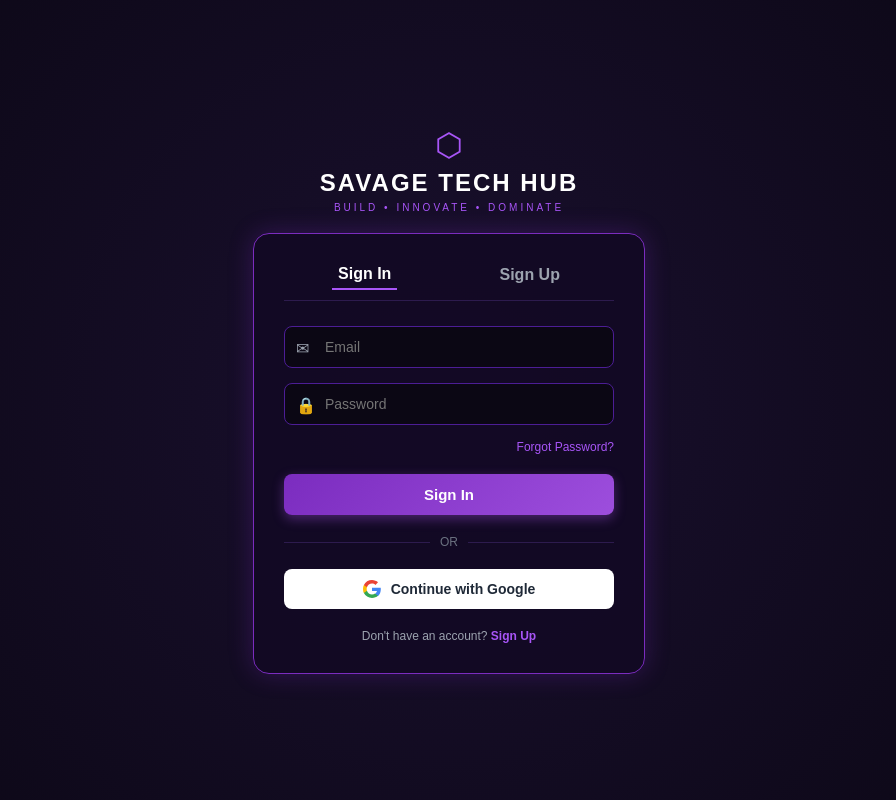
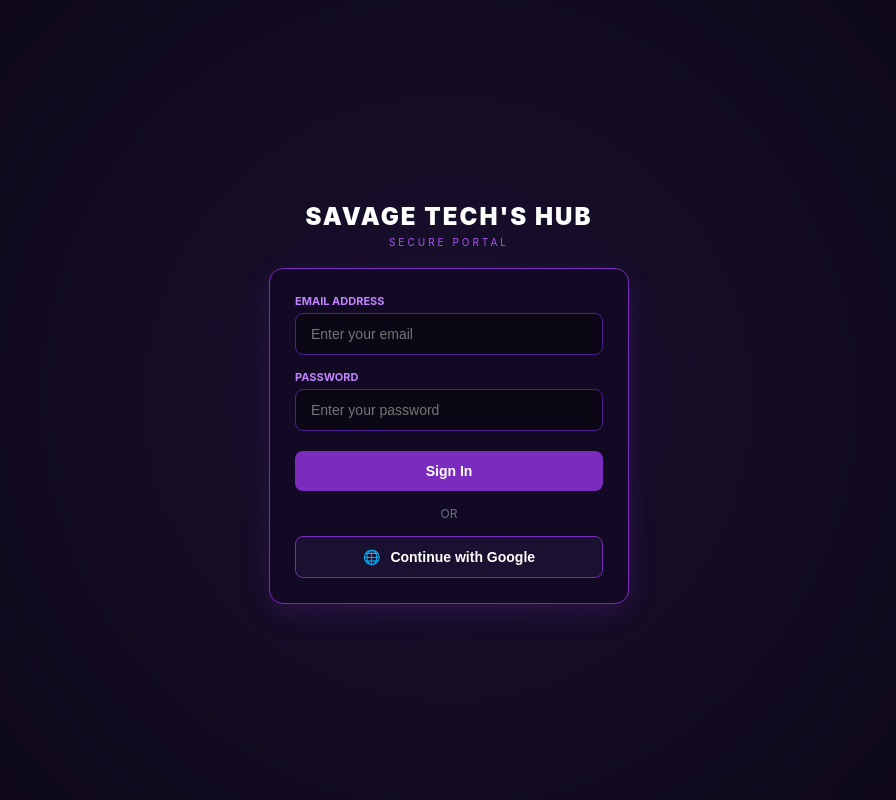
Before and after one commit to ramantswanamukhethwa16-crypto/savagetechs-hub, a Flask app: page / in a window 1280 px wide. Shown: the whole page, without its empty margins (191-1087 px from the left). Run offline with Flask 3, Linux system fonts and the light colour scheme; some libraries are stand-ins or nearby versions.

Commit message:
Fix login layout and safe Google auth script binding

```diff
--- a/templates/login.html
+++ b/templates/login.html
@@ -1,20 +1,23 @@
 <!DOCTYPE html>
 <html lang="en">
-<head><meta name="viewport" content="width=device-width, initial-scale=1.0, maximum-scale=1.0, user-scalable=no">
+<head>
     <meta charset="UTF-8">
-    <title>SAVAGE TECH HUB - Sign In / Sign Up</title>
+    <meta name="viewport" content="width=device-width, initial-scale=1.0, maximum-scale=1.0, user-scalable=no">
+    <title>SAVAGE TECH HUB - Sign In</title>
     <style>
+        * { box-sizing: border-box; -webkit-tap-highlight-color: transparent; }
         body {
             background-color: #0b0714;
             background-image: radial-gradient(circle at center, #1a102f 0%, #0b0714 100%);
             color: #fff;
-            font-family: sans-serif;
+            font-family: -apple-system, BlinkMacSystemFont, "Segoe UI", Roboto, sans-serif;
             display: flex;
             flex-direction: column;
             justify-content: center;
             align-items: center;
             height: 100vh;
             margin: 0;
+            padding: 20px;
         }
         .logo-container {
             text-align: center;
@@ -34,279 +37,133 @@
             text-transform: uppercase;
         }
         .auth-card {
-            background: rgba(18, 9, 36, 0.85);
+            background: #120924;
             border: 1px solid #7b2cbf;
-            padding: 30px;
-            border-radius: 16px;
-            width: 330px;
-            box-shadow: 0 0 25px rgba(123, 44, 191, 0.3);
-        }
-        .tabs {
-            display: flex;
-            justify-content: space-around;
-            margin-bottom: 25px;
-            border-bottom: 1px solid #2d1b4e;
-            padding-bottom: 10px;
-        }
-        .tab {
-            background: none;
-            border: none;
-            color: #9ca3af;
-            font-size: 16px;
-            font-weight: bold;
-            cursor: pointer;
-            padding-bottom: 5px;
-        }
-        .tab.active {
-            color: #fff;
-            border-bottom: 2px solid #a855f7;
+            padding: 25px;
+            border-radius: 14px;
+            width: 100%;
+            max-width: 360px;
+            box-shadow: 0 8px 24px rgba(123, 44, 191, 0.2);
         }
         .input-group {
-            position: relative;
             margin-bottom: 15px;
         }
-        .input-group input {
+        .input-group label {
+            display: block;
+            font-size: 11px;
+            color: #c084fc;
+            margin-bottom: 5px;
+            text-transform: uppercase;
+            font-weight: bold;
+        }
+        .input-field {
             width: 100%;
-            padding: 12px 12px 12px 40px;
+            padding: 12px 15px;
             background: #0b0714;
             border: 1px solid #4c1d95;
             color: white;
             border-radius: 8px;
-            box-sizing: border-box;
             font-size: 14px;
-        }
-        .input-group input:focus {
-            border-color: #a855f7;
             outline: none;
         }
-        .input-group span {
-            position: absolute;
-            left: 12px;
-            top: 13px;
-            color: #9ca3af;
+        .input-field:focus {
+            border-color: #a855f7;
         }
-        .forgot {
-            text-align: right;
-            font-size: 12px;
-            color: #a855f7;
-            margin-bottom: 20px;
-            cursor: pointer;
-        }
-        .btn-main {
+        .btn-primary {
             width: 100%;
             padding: 12px;
-            background: linear-gradient(135deg, #7b2cbf, #9d4edd);
+            background: #7b2cbf;
             color: white;
             border: none;
             border-radius: 8px;
+            font-size: 14px;
             font-weight: bold;
-            font-size: 15px;
             cursor: pointer;
-            box-shadow: 0 4px 12px rgba(157, 78, 221, 0.4);
+            margin-top: 5px;
+        }
+        .btn-primary:active {
+            background: #6b21a8;
         }
         .divider {
-            display: flex;
-            align-items: center;
             text-align: center;
+            margin: 15px 0;
             color: #6b7280;
             font-size: 12px;
-            margin: 20px 0;
         }
-        .divider::before, .divider::after {
-            content: '';
-            flex: 1;
-            border-bottom: 1px solid #2d1b4e;
-        }
-        .divider::before { margin-right: 10px; }
-        .divider::after { margin-left: 10px; }
         .btn-google {
             width: 100%;
-            padding: 11px;
-            background: #ffffff;
-            color: #1f2937;
-            border: none;
+            padding: 12px;
+            background: #1a102f;
+            color: white;
+            border: 1px solid #7b2cbf;
             border-radius: 8px;
+            font-size: 14px;
             font-weight: bold;
-            font-size: 14px;
             cursor: pointer;
             display: flex;
             align-items: center;
             justify-content: center;
             gap: 10px;
         }
-        .footer-text {
-            text-align: center;
-            font-size: 12px;
-            color: #9ca3af;
-            margin-top: 20px;
-        }
-        .footer-text span {
-            color: #a855f7;
-            cursor: pointer;
-            font-weight: bold;
-        }
     </style>
 </head>
 <body>
 
     <div class="logo-container">
-        <!-- Optional Hexagon Logo Graphic Representation -->
-        <div style="font-size: 32px; color: #a855f7; margin-bottom: 5px;">⬡</div>
-        <div class="logo-title">SAVAGE TECH HUB</div>
-        <div class="logo-sub">BUILD • INNOVATE • DOMINATE</div>
+        <div class="logo-title">SAVAGE TECH'S HUB</div>
+        <div class="logo-sub">Secure Portal</div>
     </div>
 
     <div class="auth-card">
-        <div class="tabs">
-            <button class="tab active" id="signinTab" onclick="switchTab('signin')">Sign In</button>
-            <button class="tab" id="signupTab" onclick="switchTab('signup')">Sign Up</button>
+        <div class="input-group">
+            <label>Email Address</label>
+            <input type="email" id="email" class="input-field" placeholder="Enter your email">
         </div>
 
-        <!-- Form -->
         <div class="input-group">
-            <span>✉</span>
-            <input type="email" id="email" placeholder="Email">
-        </div>
-        <div class="input-group">
-            <span>🔒</span>
-            <input type="password" id="password" placeholder="Password">
+            <label>Password</label>
+            <input type="password" id="password" class="input-field" placeholder="Enter your password">
         </div>
 
-        <div class="forgot" onclick="handleForgotPassword()">Forgot Password?</div>
-
-        <button class="btn-main" id="actionBtn" onclick="submitAuth()">Sign In</button>
+        <button class="btn-primary" onclick="alert('Manual sign-in ready')">Sign In</button>
 
         <div class="divider">OR</div>
 
-        <button class="btn-google" onclick="handleGoogleSignIn()">
-            <svg width="18" height="18" viewBox="0 0 24 24"><path fill="#4285F4" d="M23.745 12.27c0-.7-.06-1.4-.19-2.07H12v4.51h6.6c-.29 1.52-1.14 2.82-2.4 3.68v3.05h3.88c2.27-2.09 3.66-5.17 3.66-9.17z"/><path fill="#34A853" d="M12 24c3.24 0 5.95-1.08 7.93-2.91l-3.88-3.05c-1.08.72-2.45 1.16-4.05 1.16-3.13 0-5.78-2.11-6.73-4.96H1.18v3.14C3.15 21.32 7.22 24 12 24z"/><path fill="#FBBC05" d="M5.27 14.24c-.25-.72-.38-1.49-.38-2.24s.13-1.52.38-2.24V6.62H1.18C.43 8.14 0 9.87 0 12s.43 3.86 1.18 5.38l4.09-3.14z"/><path fill="#EA4335" d="M12 4.75c1.77 0 3.35.61 4.6 1.8l3.42-3.42C17.95 1.19 15.24 0 12 0 7.22 0 3.15 2.68 1.18 6.62l4.09 3.14c.95-2.85 3.6-4.96 6.73-4.96z"/></svg>
-            Continue with Google
+        <button id="googleLoginBtn" class="btn-google">
+            <span>🌐</span> Continue with Google
         </button>
-
-        <div class="footer-text" id="footerToggleText">
-            Don't have an account? <span onclick="switchTab('signup')">Sign Up</span>
-        </div>
     </div>
 
-    <!-- Firebase SDK Integration -->
     <script type="module">
-        import { initializeApp } from "https://www.gstatic.com/firebasejs/10.8.0/firebase-app.js";
-        import {
-            getAuth,
-            signInWithEmailAndPassword,
-            createUserWithEmailAndPassword,
-            sendEmailVerification,
-            signInWithPopup,
-            GoogleAuthProvider,
-            sendPasswordResetEmail
-        } from "https://www.gstatic.com/firebasejs/10.8.0/firebase-auth.js";
+        import { initializeApp } from "https://www.gstatic.com/firebasejs/10.7.1/firebase-app.js";
+        import { getAuth, GoogleAuthProvider, signInWithPopup } from "https://www.gstatic.com/firebasejs/10.7.1/firebase-auth.js";
 
-        // Replace with your Firebase configuration parameters
         const firebaseConfig = {
-  apiKey: "AIzaSyBb4Zxg5oLdK-xPtbuJk9iLDQFWIk6Id5o",
+            apiKey: "AizaSyBb4Zg5oLdK-xPtbuJk9iLDQFWIk6Id5o",
             authDomain: "savagetechshub-8a855.firebaseapp.com",
             projectId: "savagetechshub-8a855",
-  storageBucket: "savagetechshub-8a855.firebasestorage.app",
-  messagingSenderId: "163235202899",
-  appId: "1:163235202899:web:80c9cfbdfe04131fcdc3a6",
-  measurementId: "G-0409BGMZMR"
+            appId: "1:163235202899:web:80c9cfbdfd04131fcdc3a6"
         };
 
+        try {
+            const app = initializeApp(firebaseConfig);
+            const auth = getAuth(app);
+            const provider = new GoogleAuthProvider();
 
-        const app = initializeApp(firebaseConfig);
-        const auth = getAuth(app);const provider = new GoogleAuthProvider();
-
-document.getElementById('googleLoginBtn').addEventListener('click', async () => {
+            const googleBtn = document.getElementById('googleLoginBtn');
+            if (googleBtn) {
+                googleBtn.addEventListener('click', async () => {
                     try {
-        await signInWithPopup(auth, provider);
+                        const result = await signInWithPopup(auth, provider);
                         window.location.href = '/home';
                     } catch (error) {
                         console.error("Google Sign-In Error:", error);
                         alert("Google Sign-In failed: " + error.message);
                     }
                 });
-
-        const googleProvider = new GoogleAuthProvider();
-
-        let isSignUp = false;
-
-        window.switchTab = function(mode) {
-            isSignUp = (mode === 'signup');
-            const signinTab = document.getElementById('signinTab');
-            const signupTab = document.getElementById('signupTab');
-            const actionBtn = document.getElementById('actionBtn');
-            const footerText = document.getElementById('footerToggleText');
-
-            if (isSignUp) {
-                signupTab.classList.add('active');
-                signinTab.classList.remove('active');
-                actionBtn.innerText = 'Sign Up';
-                footerText.innerHTML = 'Already have an account? <span onclick="switchTab(\'signin\')">Sign In</span>';
-            } else {
-                signinTab.classList.add('active');
-                signupTab.classList.remove('active');
-                actionBtn.innerText = 'Sign In';
-                footerText.innerHTML = 'Don\'t have an account? <span onclick="switchTab(\'signup\')">Sign Up</span>';
             }
-        }
-
-        window.submitAuth = function() {
-            const email = document.getElementById('email').value;
-            const password = document.getElementById('password').value;
-
-            if (!email || !password) {
-                alert("Please fill in both email and password.");
-                return;
-            }
-
-            if (isSignUp) {
-                // Register and send verification email to inbox
-                createUserWithEmailAndPassword(auth, email, password)
-                    .then((userCredential) => {
-                        sendEmailVerification(userCredential.user)
-                            .then(() => {
-                                alert("Account created successfully! A verification code/link has been sent to your email inbox. Please verify before exploring.");
-                                window.location.href = "/home";
-                            });
-                    })
-                    .catch((error) => {
-                        alert("Sign Up Error: " + error.message);
-                    });
-            } else {
-                // Sign In existing user
-                signInWithEmailAndPassword(auth, email, password)
-                    .then(() => {
-                        window.location.href = "/home";
-                    })
-                    .catch((error) => {
-                        alert("Sign In Error: " + error.message);
-                    });
-            }
-        }
-
-        window.handleGoogleSignIn = function() {
-            signInWithPopup(auth, googleProvider)
-                .then(() => {
-                    window.location.href = "/home";
-                })
-                .catch((error) => {
-                    alert("Google Auth Error: " + error.message);
-                });
-        }
-
-        window.handleForgotPassword = function() {
-            const email = document.getElementById('email').value;
-            if (!email) {
-                alert("Please enter your email address in the email field first.");
-                return;
-            }
-            sendPasswordResetEmail(auth, email)
-                .then(() => {
-                    alert("Password reset link sent to your inbox!");
-                })
-                .catch((error) => {
-                    alert("Error: " + error.message);
-                });
+        } catch (e) {
+            console.error("Firebase setup error:", e);
         }
     </script>
 </body>
```
Lines whose indentation alone changed are shown as unchanged.
